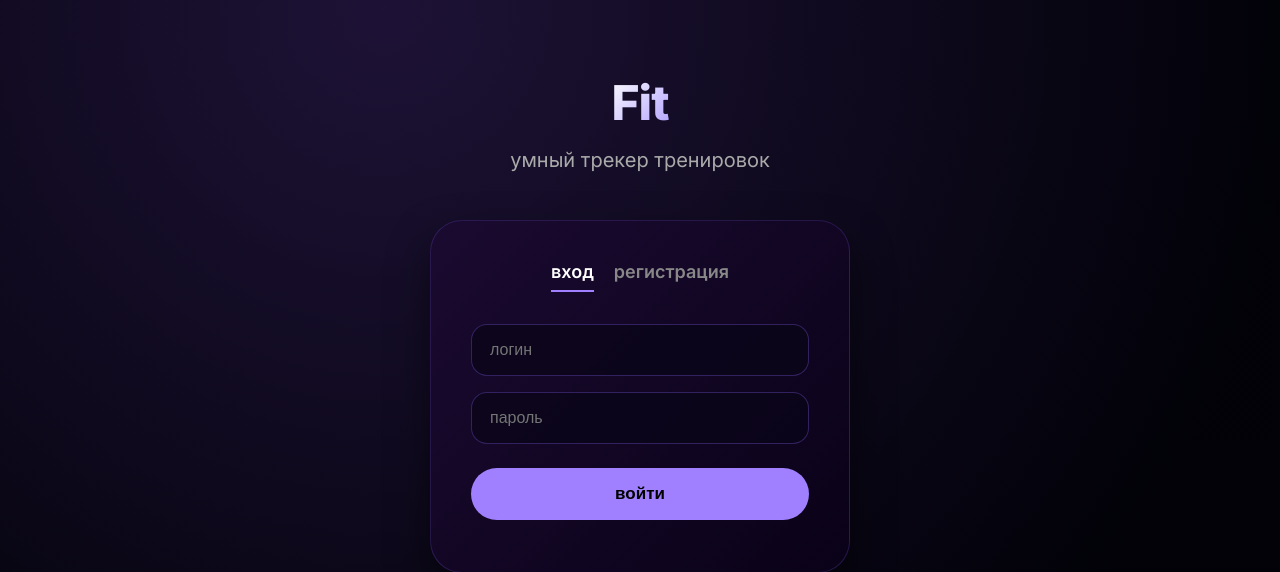
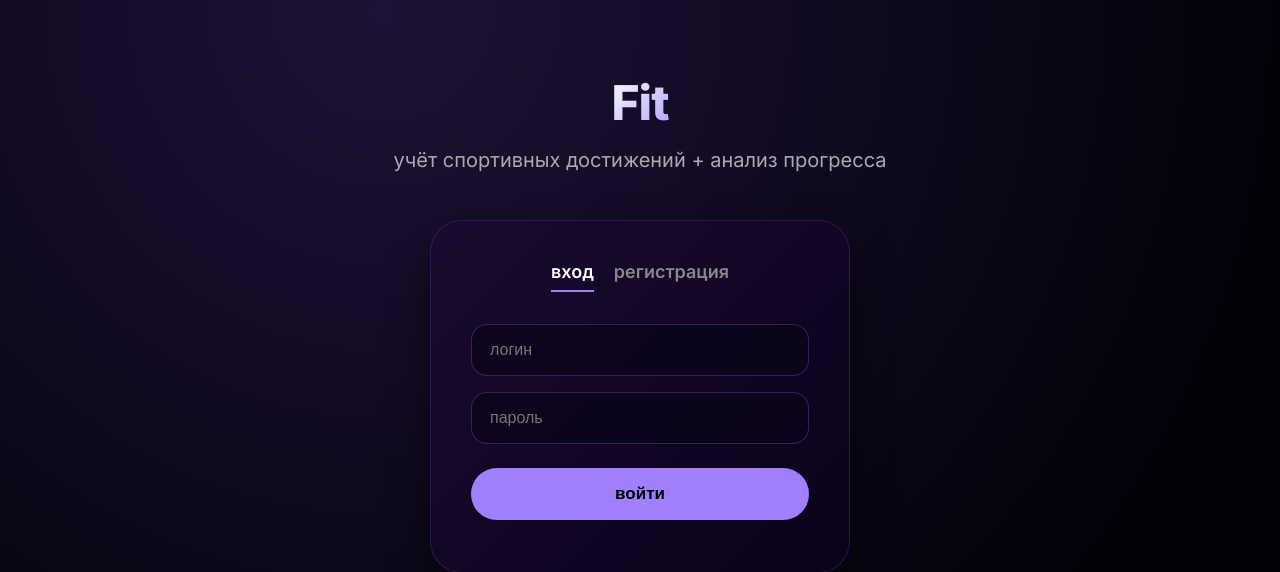
Before and after one commit to danyok1113/fit-tracker, a Flask app: page / in a window 1280 px wide. Shown: the part 70-642 px from the top of the page. Run offline with Flask 3, Linux system fonts and the light colour scheme.

Commit message:
Update index.html

```diff
--- a/templates/index.html
+++ b/templates/index.html
@@ -141,7 +141,7 @@
 
 <div class="landing">
     <h1>Fit</h1>
-    <p>умный трекер тренировок</p>
+    <p>учёт спортивных достижений + анализ прогресса</p>
 
     <div class="auth-box">
         <div class="tabs">
```
